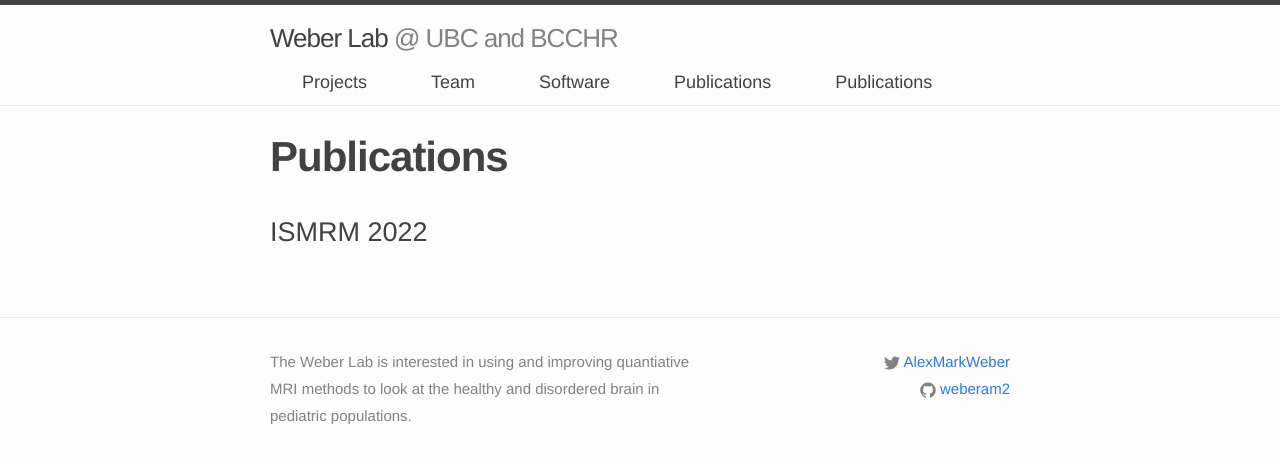
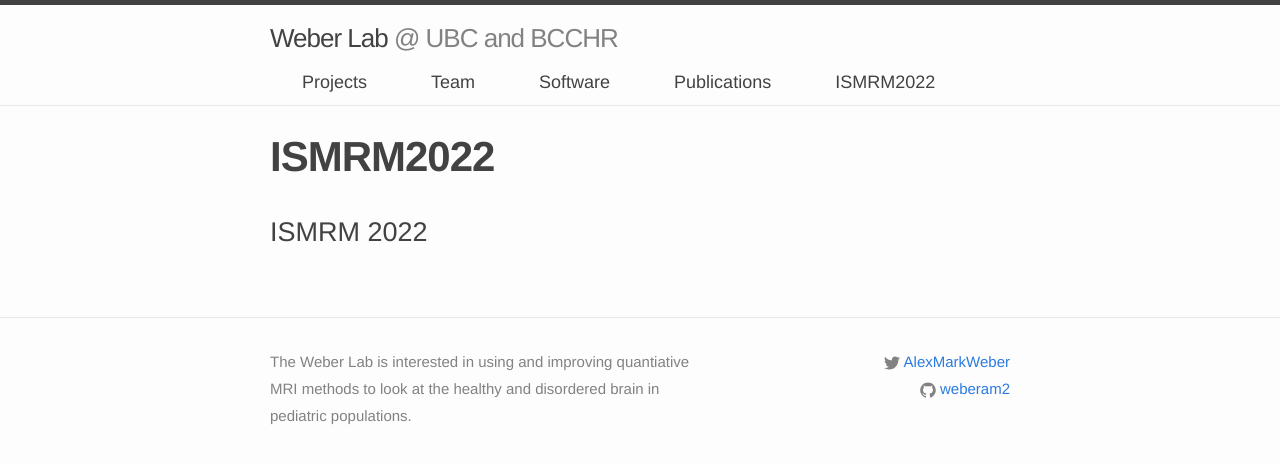
Before and after one commit to WeberLab/weberlab.github.io, a Jekyll site: the page built from _pages/ISMRM2022/index.md, in a window 1280 px wide. Shown: the top 464 px of the page. Built offline with Jekyll 4.4.1, drawn with Linux system fonts in a browser that asks for light colours; nearby versions of some CDN libraries.

Commit message:
ISMRM page

```diff
--- a/_pages/ISMRM2022/index.md
+++ b/_pages/ISMRM2022/index.md
@@ -1,9 +1,9 @@
 ---
 layout: page
-title: Publications
-permalink: /publications/
+title: ISMRM2022
+permalink: /ismrm2022/
 toggle: on
-rank: 4
+rank: 6
 ---
 
 # ISMRM 2022
```
